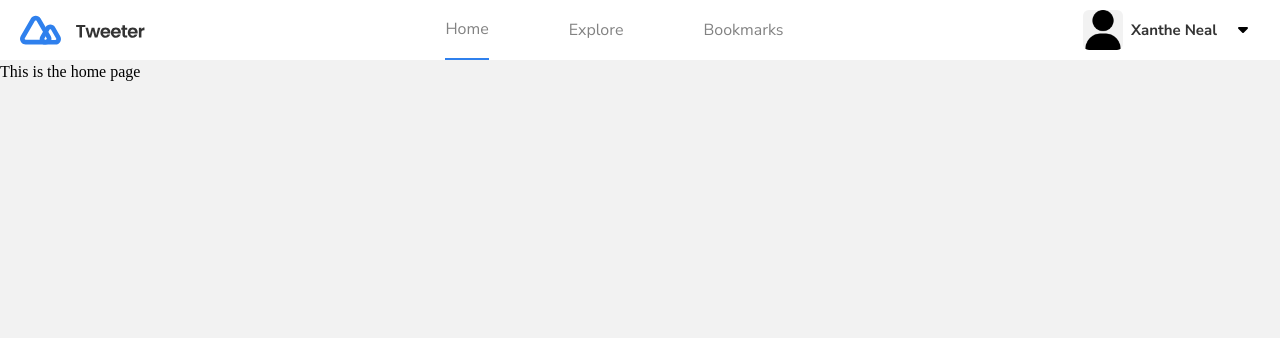
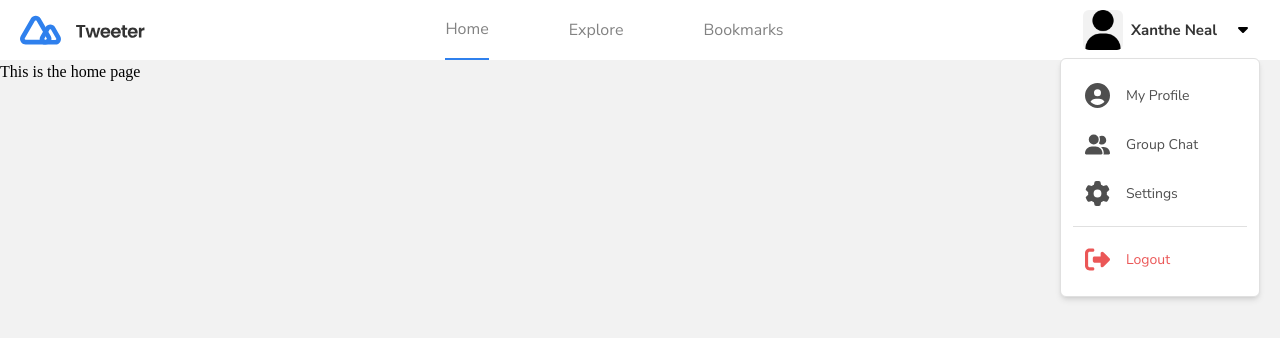
Before and after one commit to joseandresromerot/tweeter, a Next.js app in the folder client/: page /home in a window 1280 px wide. Both pictures are taken after a click on the button 1242 px from the left and 30 px from the top of the page. Shown: the top 338 px of the page. Built offline with nearby package versions, Linux system fonts and the light colour scheme.

Commit message:
User popup and AppContext added

```diff
--- a/client/src/app/layout.tsx
+++ b/client/src/app/layout.tsx
@@ -1,3 +1,4 @@
+import AppContext from '@/context/AppContext'
 import './globals.css'
 import type { Metadata } from 'next'
 import { Nunito_Sans, Nunito } from 'next/font/google'
@@ -26,7 +27,11 @@ export default function RootLayout({
 }) {
   return (
     <html lang="en">
-      <body className={`${nunito.variable} ${nunito_sans.variable}`}>{children}</body>
+      <body className={`${nunito.variable} ${nunito_sans.variable}`}>
+        <AppContext>
+          {children}
+        </AppContext>
+      </body>
     </html>
   )
 }
--- a/client/src/components/Avatar.tsx
+++ b/client/src/components/Avatar.tsx
@@ -3,6 +3,7 @@ import bg from "../../public/user.png";
 interface AvatarProps {
   url?: string
   size?: AvatarSize
+  onClick?: () => void
 };
 
 export enum AvatarSize {
@@ -21,12 +22,12 @@ const SIZES_CLASS_NAMES = {
   [AvatarSize.XL]: "w-[150px] h-[150px]"
 };
 
-const Avatar = ({ url, size }: AvatarProps) => {
+const Avatar = ({ url, size, onClick }: AvatarProps) => {
   const sizeClassNames = size ? SIZES_CLASS_NAMES[size] : SIZES_CLASS_NAMES[AvatarSize.MD];
   const backgroundImage = `url('${url ?? bg.src}')`;
 
   return (
-    <div className={`bg-[#F2F2F2] rounded-md bg-center bg-no-repeat bg-cover ${sizeClassNames}`} style={{ backgroundImage }}></div>
+    <div className={`bg-[#F2F2F2] rounded-md bg-center bg-no-repeat bg-cover ${sizeClassNames} ${onClick ? "cursor-pointer" : ""}`} style={{ backgroundImage }} onClick={onClick}></div>
   );
 };
 
--- /dev/null
+++ b/client/src/components/layout/LogoutButton.tsx
@@ -0,0 +1,15 @@
+"use client";
+
+import { FontAwesomeIcon } from "@fortawesome/react-fontawesome";
+import { faRightFromBracket } from "@fortawesome/free-solid-svg-icons";
+
+const LogoutButton = () => {
+  return (
+    <button className="flex items-center space-x-4 p-3 rounded-md hover:bg-[#F2F2F2] w-full" onClick={() => {}}>
+      <FontAwesomeIcon icon={faRightFromBracket} className="w-[25px] h-[25px] text-[#EB5757]" />
+      <span className="text-[#EB5757] font-sans text-sm">{"Logout"}</span>
+    </button>
+  );
+};
+
+export default LogoutButton;
--- a/client/src/components/layout/UserInfo.tsx
+++ b/client/src/components/layout/UserInfo.tsx
@@ -1,15 +1,29 @@
+"use client";
+
+import { useContext } from "react";
 import Avatar, { AvatarSize } from "../Avatar";
 import { FontAwesomeIcon } from "@fortawesome/react-fontawesome";
 import { faCaretDown } from "@fortawesome/free-solid-svg-icons"
+import UserPopup from "./UserPopup";
+import { ApplicationContext } from "@/context/AppContext";
+import LogoutButton from "./LogoutButton";
 
 const UserInfo = () => {
+  const { userPopupVisible, toggleUserPopup } = useContext(ApplicationContext);
+
   return (
-    <div className="flex flex-row items-center space-x-2">
-      <Avatar size={AvatarSize.SM} />
+    <div className="flex flex-row items-center space-x-2 relative">
+      <Avatar size={AvatarSize.SM} onClick={toggleUserPopup} />
       <h3 className="text-[#333333] font-sans font-bold text-[15px] hidden md:block">{"Xanthe Neal"}</h3>
-      <button className="w-[35px] h-[35px] hover:bg-gray-100 rounded-md hidden md:block">
+      <button className="w-[35px] h-[35px] hover:bg-gray-100 rounded-md hidden md:block" onClick={toggleUserPopup}>
         <FontAwesomeIcon icon={faCaretDown} className="text-black" />
       </button>
+
+      {userPopupVisible &&
+        <UserPopup>
+          <LogoutButton />
+        </UserPopup>
+      }
     </div>
   );
 };
--- /dev/null
+++ b/client/src/components/layout/UserPopup.tsx
@@ -0,0 +1,18 @@
+import UserPopupLink from "./UserPopupLink";
+import { faCircleUser, faUserGroup, faGear } from "@fortawesome/free-solid-svg-icons";
+
+const UserPopup = ({ children }: UserPopupProps) => {
+  return (
+    <div className="absolute bg-white w-[200px] right-0 top-12 p-3 rounded-md shadow-md border border-[#E0E0E0]">
+      <UserPopupLink href={"/profile"} label={"My Profile"} icon={faCircleUser} />
+      <UserPopupLink href={"/group-chat"} label={"Group Chat"} icon={faUserGroup} />
+      <UserPopupLink href={"/settings"} label={"Settings"} icon={faGear} />
+
+      <div className="h-[1px] bg-[#E0E0E0] my-2"></div>
+
+      {children}
+    </div>
+  );
+};
+
+export default UserPopup;
--- /dev/null
+++ b/client/src/components/layout/UserPopupLink.tsx
@@ -0,0 +1,13 @@
+import { FontAwesomeIcon } from "@fortawesome/react-fontawesome";
+import Link from "next/link";
+
+const UserPopupLink = ({ href, label, icon }: UserPopupLinkProps) => {
+  return (
+    <Link className="flex items-center space-x-4 p-3 rounded-md hover:bg-[#F2F2F2]" href={href}>
+      <FontAwesomeIcon icon={icon} className="w-[25px] h-[25px] text-[#4F4F4F]" />
+      <span className="text-[#4F4F4F] font-sans text-sm">{label}</span>
+    </Link>
+  );
+};
+
+export default UserPopupLink;
--- /dev/null
+++ b/client/src/context/AppContext.tsx
@@ -0,0 +1,43 @@
+"use client";
+
+import { useState, createContext } from "react";
+
+interface AppContextProps {
+  children: React.ReactNode
+}
+
+interface State {
+  userPopupVisible: boolean
+}
+
+interface AppState extends State {
+  setAppState: React.Dispatch<React.SetStateAction<State>>
+  toggleUserPopup: () => void
+}
+
+export const ApplicationContext = createContext<AppState>({
+  userPopupVisible: false,
+  setAppState: () => {},
+  toggleUserPopup: () => {}
+});
+
+const AppContext = ({ children }: AppContextProps) => {
+  const [appState, setAppState] = useState<State>({
+    userPopupVisible: false
+  });
+
+  const toggleUserPopup = () => {
+    setAppState({
+      ...appState,
+      userPopupVisible: !appState.userPopupVisible
+    });
+  };
+
+  return (
+    <ApplicationContext.Provider value={{ ...appState, setAppState, toggleUserPopup }}>
+      {children}
+    </ApplicationContext.Provider>
+  );
+};
+
+export default AppContext;
```
Also changed, not shown: client/src/components/types.d.ts (+10 -0 lines).
